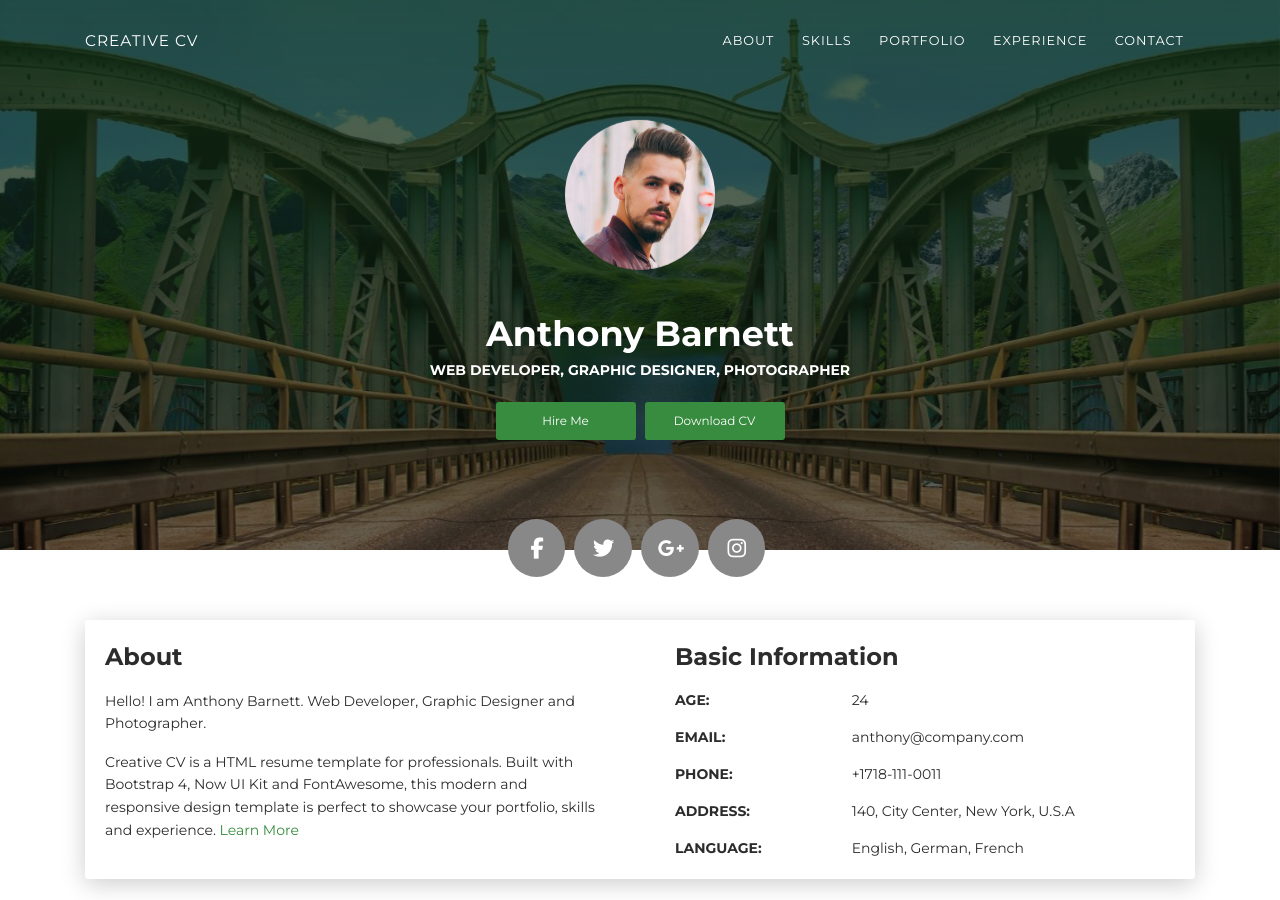
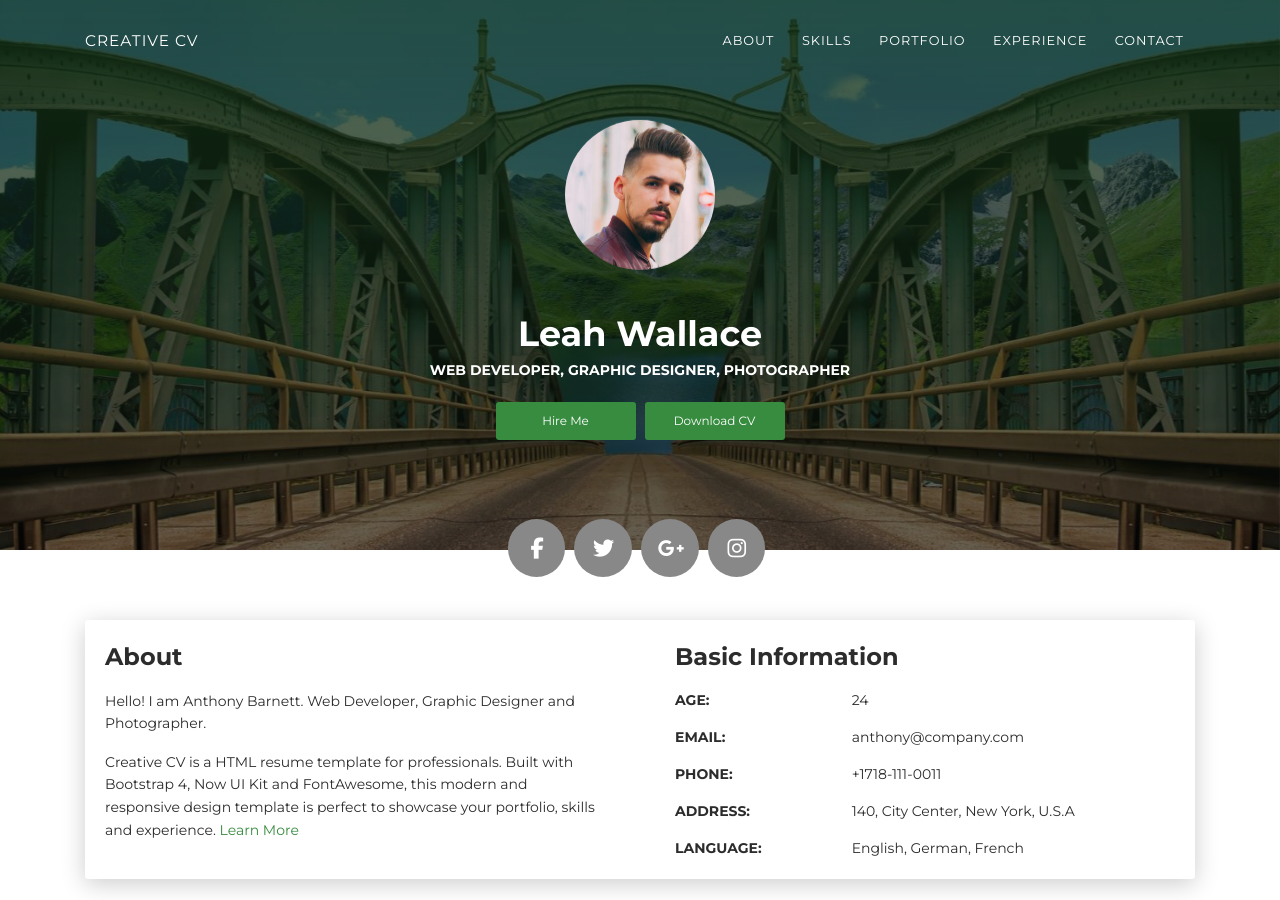
Before and after one commit to lwallace37/lwallace37.github.io, a Jekyll site: the page index.html, which Jekyll copies as it is, in a window 1280 px wide and 900 px high. Built offline with Jekyll 4.4.1, drawn with Linux system fonts in a browser that asks for light colours; nearby versions of some CDN libraries.

Commit message:
Update index.html

```diff
--- a/index.html
+++ b/index.html
@@ -42,7 +42,7 @@
       <div class="container">
         <div class="content-center">
           <div class="cc-profile-image"><a href="#"><img src="images/anthony.jpg" alt="Image"/></a></div>
-          <div class="h2 title">Anthony Barnett</div>
+          <div class="h2 title">Leah Wallace</div>
           <p class="category text-white">Web Developer, Graphic Designer,  Photographer</p><a class="btn btn-primary smooth-scroll mr-2" href="#contact" data-aos="zoom-in" data-aos-anchor="data-aos-anchor">Hire Me</a><a class="btn btn-primary" href="#" data-aos="zoom-in" data-aos-anchor="data-aos-anchor">Download CV</a>
         </div>
       </div>
```
